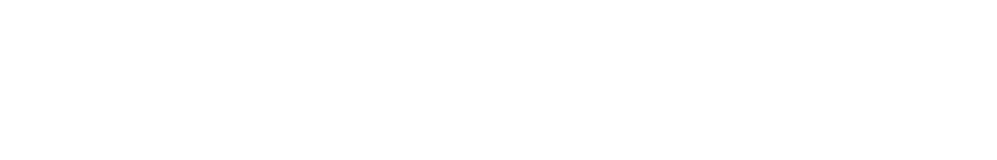
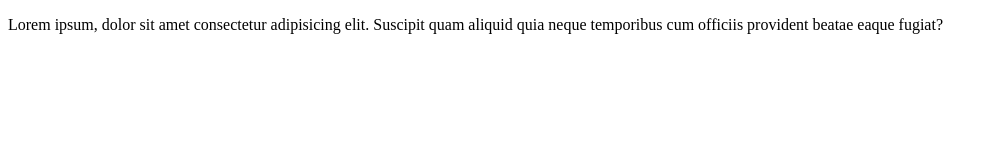
Before and after one commit to JUDHI3134/practice, a plain HTML site: page index.html in a window 1280 px wide. Shown: the whole page, without its empty margins (0-997 px from the left). Drawn offline with Linux system fonts and the light colour scheme.

Commit message:
add new paragrapg

```diff
--- a/index.html
+++ b/index.html
@@ -7,7 +7,7 @@
 </head>
 <body>
 
-
+<p>Lorem ipsum, dolor sit amet consectetur adipisicing elit. Suscipit quam aliquid quia neque temporibus cum officiis provident beatae eaque fugiat?</p>
 
 
     <script src="./script.js"></script>
```
